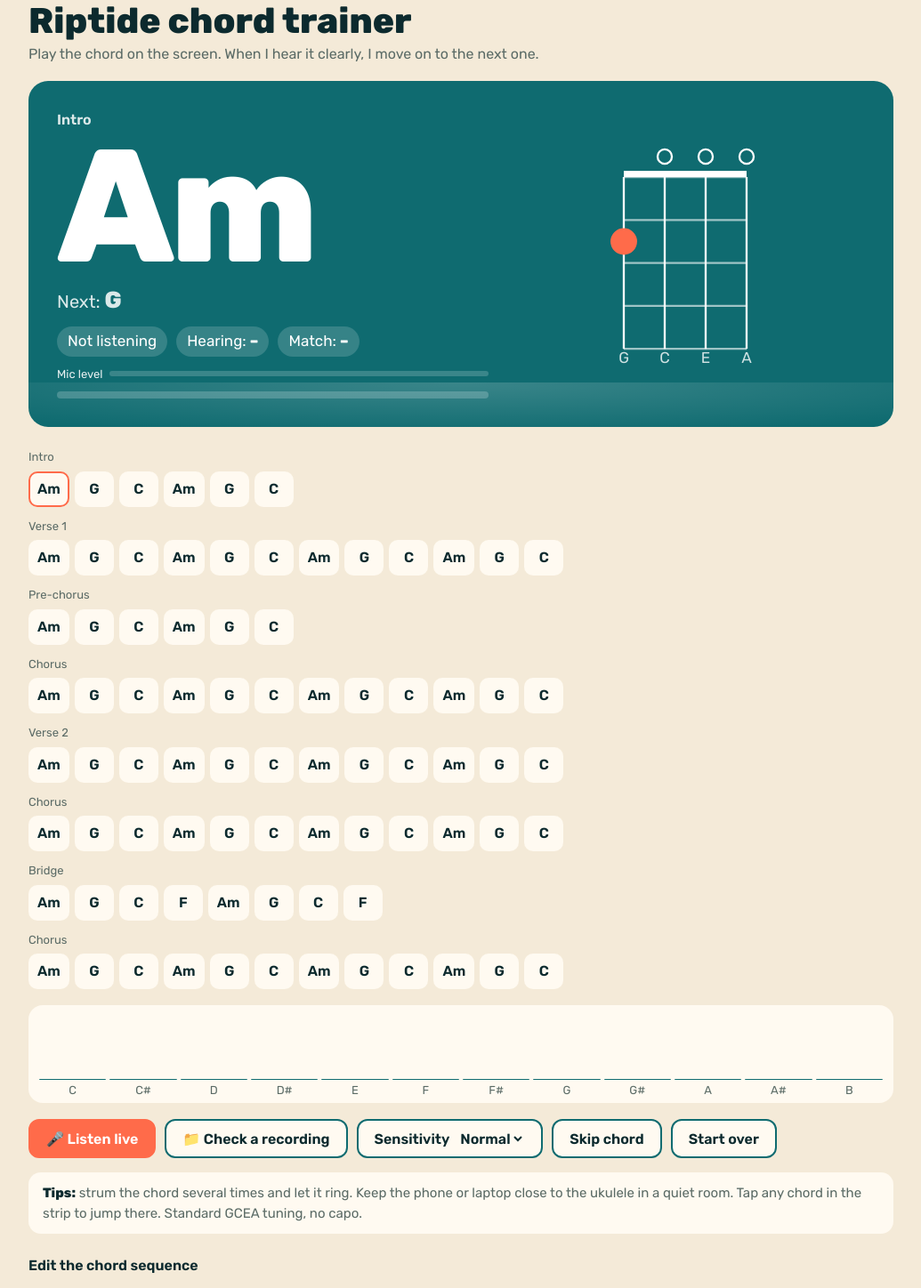
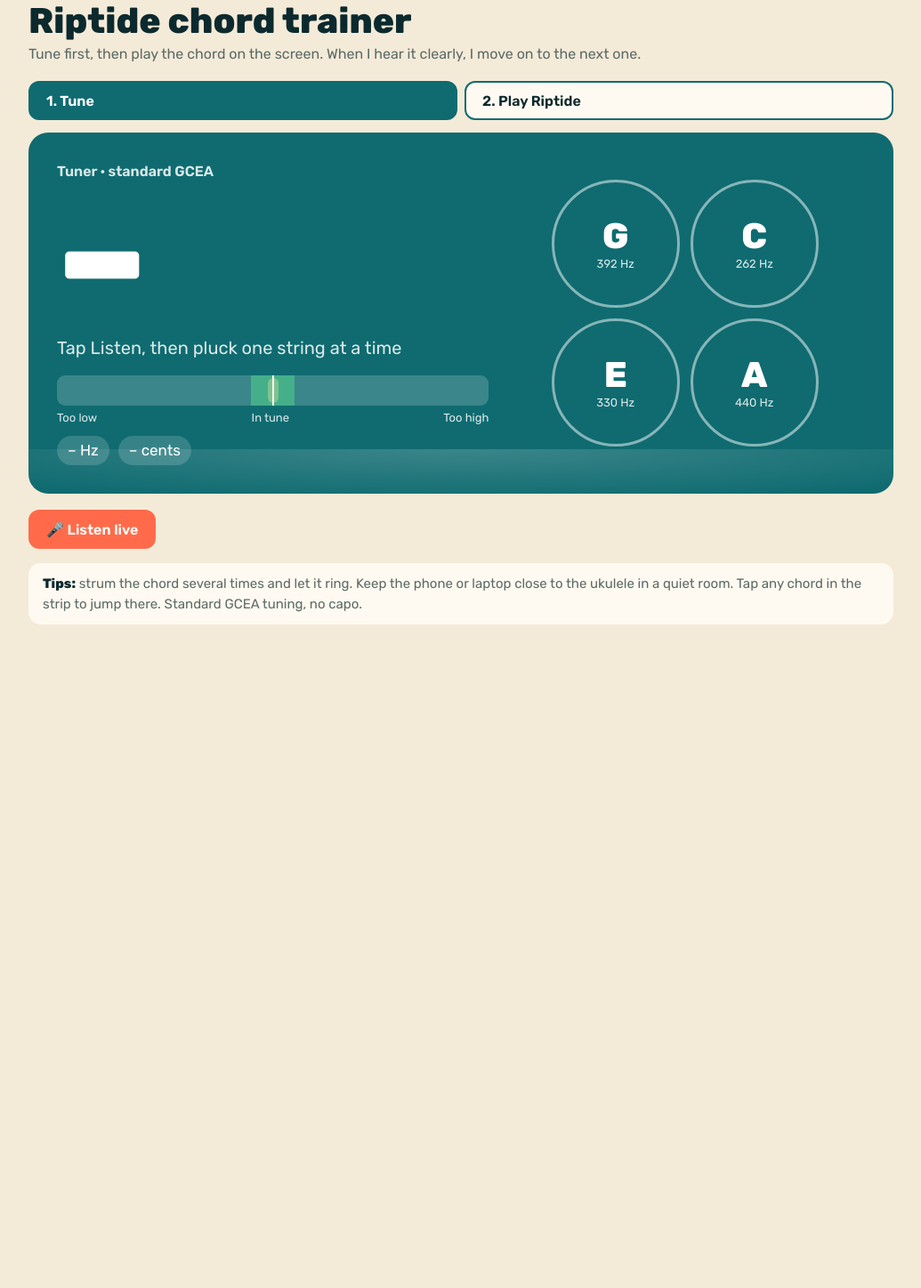
Before and after one commit to dubravcik/mona-app, a plain HTML site: page web/riptide/index.html in a window 1280 px wide. Shown: the part 45-1493 px from the top of the page at 89% size, without its empty margins (122-1157 px from the left). After the commit the page ends 800 px from the top, so only its background shows below. Drawn offline with Linux system fonts and the light colour scheme.

Commit message:
Riptide trainer: add GCEA tuner as step 1
Co-Authored-By: Claude Opus 5.5 <noreply@anthropic.com>
Claude-Session: https://claude.ai/code/session_0187dFW7VNaGrQX2EHVPwKet

```diff
--- a/web/riptide/index.html
+++ b/web/riptide/index.html
@@ -32,6 +32,17 @@ h1{font-size:clamp(26px,5vw,40px);line-height:1.05;margin:0 0 4px}
 .hold i{display:block;height:100%;width:0;background:var(--coral);transition:width .08s}
 .lvl{display:flex;gap:8px;align-items:center;margin-top:10px;font-size:13px;opacity:.9}.lvl>div{flex:1;height:6px;border-radius:9px;background:rgba(255,255,255,.2);overflow:hidden}.lvl i{display:block;height:100%;width:0;background:#fff3a8}
 select{font:600 16px Rubik,sans-serif;margin-left:8px;background:transparent;color:inherit;border:0}
+ body.tune .playonly{display:none!important}body:not(.tune) #tuner{display:none}
+.tabs{display:flex;gap:8px;margin:0 0 14px}.tabs button{flex:1}.tabs button.on{background:var(--sea);color:#fff}
+.cents{position:relative;height:34px;margin:16px 0 4px;border-radius:9px;background:rgba(255,255,255,.18)}
+.cents::before{content:"";position:absolute;left:45%;width:10%;top:0;bottom:0;background:rgba(79,209,139,.55)}
+.cents .mid{position:absolute;left:calc(50% - 1px);top:0;bottom:0;width:2px;background:#fff}
+#needle{position:absolute;top:3px;bottom:3px;width:12px;margin-left:-6px;border-radius:6px;background:#fff3a8;left:50%;transition:left .1s;opacity:.3}
+.scale{display:flex;justify-content:space-between;font-size:13px;opacity:.85}
+.strings{display:grid;grid-template-columns:repeat(2,minmax(0,1fr));gap:12px;align-content:center;max-width:300px;margin:auto;width:100%}
+.str{aspect-ratio:1;border-radius:50%;border:3px solid rgba(255,255,255,.5);display:flex;flex-direction:column;align-items:center;justify-content:center;font-size:40px;font-weight:800;line-height:1}
+.str small{font-size:13px;font-weight:400;opacity:.85;margin-top:4px}
+.str.cur{background:#fff;color:#0f6b70;border-color:#fff}.str.ok{background:#178a52;border-color:#4fd18b;color:#fff}
 .strip{display:flex;flex-wrap:wrap;gap:6px;margin:18px 0}
 .strip span{min-width:44px;text-align:center;padding:6px 8px;border-radius:10px;background:var(--panel);font-weight:600;cursor:pointer;border:2px solid transparent}
 .strip span.done{background:var(--ok);color:#fff}
@@ -53,12 +64,25 @@ textarea{width:100%;min-height:150px;font:15px/1.5 ui-monospace,monospace;border
 .done-msg{display:none;font-size:22px;font-weight:800;color:var(--coral);margin-top:10px}
 @media(max-width:600px){.stage{grid-template-columns:1fr}.diag svg{width:170px}}
 @media(prefers-reduced-motion:reduce){.big,.meter div,.hold i{transition:none}}
-</style></head><body>
+</style></head><body class="tune">
 <main class="band">
   <h1>Riptide chord trainer</h1>
-  <p class="sub">Play the chord on the screen. When I hear it clearly, I move on to the next one.</p>
+  <p class="sub">Tune first, then play the chord on the screen. When I hear it clearly, I move on to the next one.</p>
+  <nav class="tabs"><button id="tTune" class="on">1. Tune</button><button id="tPlay">2. Play Riptide</button></nav>
 
-  <section class="stage" aria-live="polite">
+  <section class="stage" id="tuner" aria-live="polite">
+    <div>
+      <div class="sec">Tuner · standard GCEA</div>
+      <div class="big" id="tNote">–</div>
+      <div class="next" id="tHint">Tap Listen, then pluck one string at a time</div>
+      <div class="cents"><i class="mid"></i><b id="needle"></b></div>
+      <div class="scale"><span>Too low</span><span>In tune</span><span>Too high</span></div>
+      <div class="status"><span class="pill" id="tHz">– Hz</span><span class="pill" id="tCents">– cents</span></div>
+    </div>
+    <div class="strings" id="strs"></div>
+  </section>
+
+  <section class="stage playonly" aria-live="polite">
     <div>
       <div class="sec" id="sec">Intro</div>
       <div class="big" id="big">Am</div>
@@ -71,21 +95,21 @@ textarea{width:100%;min-height:150px;font:15px/1.5 ui-monospace,monospace;border
     <div class="diag" id="diag"></div>
   </section>
 
-  <div class="strip" id="strip"></div>
+  <div class="strip playonly" id="strip"></div>
 
-  <div class="meter" id="meter" aria-label="Notes heard"></div>
+  <div class="meter playonly" id="meter" aria-label="Notes heard"></div>
 
   <div class="ctl">
     <button class="go" id="mic">🎤 Listen live</button>
-    <label class="btn">📁 Check a recording<input type="file" id="file" accept="audio/*,video/*"></label>
-    <label class="btn sens">Sensitivity <select id="sens"><option value="0.72">Strict</option><option value="0.6" selected>Normal</option><option value="0.5">Easy</option></select></label>
-    <button id="skip">Skip chord</button>
-    <button id="reset">Start over</button>
+    <label class="btn playonly">📁 Check a recording<input type="file" id="file" accept="audio/*,video/*"></label>
+    <label class="btn sens playonly">Sensitivity <select id="sens"><option value="0.72">Strict</option><option value="0.6" selected>Normal</option><option value="0.5">Easy</option></select></label>
+    <button id="skip" class="playonly">Skip chord</button>
+    <button id="reset" class="playonly">Start over</button>
   </div>
 
   <div class="note" id="info"><b>Tips:</b> strum the chord several times and let it ring. Keep the phone or laptop close to the ukulele in a quiet room. Tap any chord in the strip to jump there. Standard GCEA tuning, no capo.</div>
 
-  <details>
+  <details class="playonly">
     <summary>Edit the chord sequence</summary>
     <p class="sub">One section per line: <code>Name: chords</code>. Chords supported: Am G C F Em Dm A D E.</p>
     <textarea id="seqText"></textarea>
@@ -109,7 +133,27 @@ const SHAPE={Am:[2,0,0,0],G:[0,2,3,2],C:[0,0,0,3],F:[2,0,1,0],Em:[0,4,3,2],Dm:[2
 const NOTES=['C','C#','D','D#','E','F','F#','G','G#','A','A#','B'];
 const $=id=>document.getElementById(id);
 let seq=[],idx=0,holdN=0,listening=false,ctx,an,stream,timer;
-const NEED=4;// consecutive frames (~0.4s)
+const NEED=4;
+let mode='tune',hzs=[],okN={},tuned={},lastC={};
+const STR=[{n:'G',f:392.00},{n:'C',f:261.63},{n:'E',f:329.63},{n:'A',f:440.00}];
+function drawStrings(cur){$('strs').innerHTML=STR.map(x=>`<div class="str${tuned[x.n]?' ok':''}${cur===x.n?' cur':''}">${x.n}<small>${tuned[x.n]?'✓ tuned':(lastC[x.n]!==undefined?(lastC[x.n]>0?'+':'')+lastC[x.n]+' c':Math.round(x.f)+' Hz')}</small></div>`).join('')}
+// McLeod normalised square difference pitch detector
+function pitch(x,sr){const n=x.length,minL=Math.floor(sr/600),maxL=Math.ceil(sr/180);const v=new Float32Array(maxL+2);let mx=0;
+ for(let t=minL;t<=maxL+1;t++){let a=0,m=0;for(let i=0;i<n-t;i++){a+=x[i]*x[i+t];m+=x[i]*x[i]+x[i+t]*x[i+t]}v[t]=m?2*a/m:0;if(t<=maxL&&v[t]>mx)mx=v[t]}
+ if(mx<0.6)return null;let best=-1;for(let t=minL+1;t<=maxL;t++){if(v[t]>=0.9*mx&&v[t]>=v[t-1]&&v[t]>=v[t+1]){best=t;break}}if(best<0)return null;
+ const a=v[best-1],b=v[best],c=v[best+1],d=a-2*b+c,sh=d?0.5*(a-c)/d:0;return {f:sr/(best+sh),clar:mx}}
+function tuneStep(x,sr){let rms=0;for(let i=0;i<x.length;i++)rms+=x[i]*x[i];rms=Math.sqrt(rms/x.length);
+ $('lvl').style.width=Math.min(100,Math.sqrt(rms)*400)+'%';
+ const p=rms>0.0015?pitch(x,sr):null;if(!p){$('needle').style.opacity=.3;return}
+ hzs.push(p.f);if(hzs.length>5)hzs.shift();const f=[...hzs].sort((a,b)=>a-b)[hzs.length>>1];
+ let s=STR[0],bc=1e9;STR.forEach(x=>{const c=1200*Math.log2(f/x.f);if(Math.abs(c)<Math.abs(bc)){bc=c;s=x}});
+ const c=Math.round(bc);lastC[s.n]=c;$('tNote').textContent=s.n;$('tHz').textContent=f.toFixed(1)+' Hz';$('tCents').textContent=(c>0?'+':'')+c+' cents';
+ const n=$('needle');n.style.opacity=1;n.style.left=(50+Math.max(-50,Math.min(50,c)))+'%';
+ if(Math.abs(c)<=5){okN[s.n]=(okN[s.n]||0)+1;$('tHint').textContent='In tune ✓ hold it…';if(okN[s.n]>=8)tuned[s.n]=true}
+ else{okN[s.n]=0;$('tHint').textContent=c<0?'Too low: tighten the peg a little':'Too high: loosen the peg a little'}
+ if(STR.every(x=>tuned[x.n]))$('tHint').textContent='All four strings tuned! Tap “2. Play Riptide”';
+ drawStrings(s.n)}
+drawStrings();// consecutive frames (~0.4s)
 
 function parse(t){const out=[];t.split('\n').forEach(l=>{const m=l.split(':');if(m.length<2)return;const name=m[0].trim();m.slice(1).join(':').trim().split(/\s+/).forEach(c=>{if(CH[c])out.push({c,s:name})})});return out}
 function load(t){const s=parse(t);if(!s.length)return;seq=s;idx=0;render()}
@@ -171,7 +215,7 @@ async function startMic(){if(listening){stop();return}
  catch(e){$('state').textContent='Mic blocked';$('info').innerHTML='<b>The microphone is blocked here.</b> Claude’s artifact viewer doesn’t allow mic access. Open the downloaded HTML file in Chrome or Safari for live listening, or use “Check a recording” to upload a voice memo of you playing.';ctx.close();return}
  if(ctx.state!=='running')await ctx.resume();an=ctx.createAnalyser();an.fftSize=N;ctx.createMediaStreamSource(stream).connect(an);
  const buf=new Float32Array(N);listening=true;$('mic').textContent='⏹ Stop listening';$('state').textContent='Listening…';
- timer=setInterval(()=>{if(ctx.state==='suspended')ctx.resume();an.getFloatTimeDomainData(buf);step(analyse(buf,ctx.sampleRate))},80)}
+ timer=setInterval(()=>{if(ctx.state==='suspended')ctx.resume();an.getFloatTimeDomainData(buf);if(mode==='tune')tuneStep(buf.subarray(N-4096),ctx.sampleRate);else step(analyse(buf,ctx.sampleRate))},80)}
 function stop(){listening=false;clearInterval(timer);stream&&stream.getTracks().forEach(t=>t.stop());ctx&&ctx.close();$('mic').textContent='🎤 Listen live';$('state').textContent='Not listening'}
 
 async function checkFile(f){if(!f)return;$('state').textContent='Analysing recording…';
@@ -182,6 +226,8 @@ async function checkFile(f){if(!f)return;$('state').textContent='Analysing recor
  catch(e){$('state').textContent='Could not read that file'}}
 
 $('mic').onclick=startMic;
+function setMode(m){mode=m;document.body.classList.toggle('tune',m==='tune');$('tTune').classList.toggle('on',m==='tune');$('tPlay').classList.toggle('on',m!=='tune');holdN=0;render()}
+$('tTune').onclick=()=>setMode('tune');$('tPlay').onclick=()=>setMode('play');
 $('file').onchange=e=>checkFile(e.target.files[0]);
 $('skip').onclick=()=>{if(idx<seq.length){idx++;render()}};
 $('reset').onclick=()=>{idx=0;render()};
```
